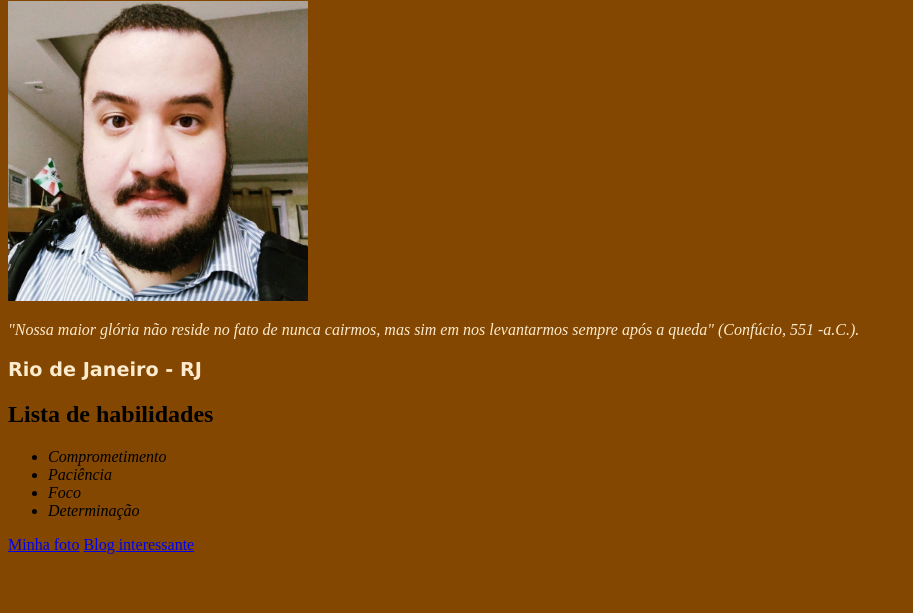
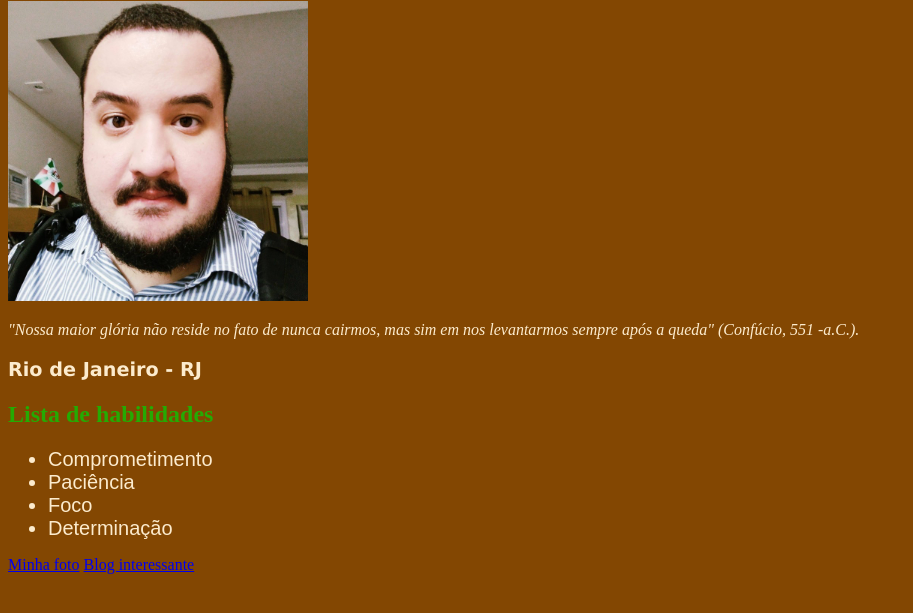
Before and after one commit to brunomessiasf/brunomessiasf.github.io, a plain HTML site: page html-dia1/portfolio.html in a window 1280 px wide. Shown: the part 105-718 px from the top of the page, without its empty margins (0-913 px from the left). Drawn offline with Linux system fonts and the light colour scheme.

Commit message:
Altera cores e estilo lista

```diff
--- a/html-dia1/portfolio.html
+++ b/html-dia1/portfolio.html
@@ -25,6 +25,35 @@
       font-size: larger;
       font-weight: 600;
     }
+    h2 {
+      color: #25aa03;
+    }
+
+
+
+    .Comprometimento {
+      font-size: 20px;
+      color: #fcebcd;
+      font-family: Arial, Helvetica, sans-serif;
+    }
+    .Paciência{
+      font-size: 20px;
+      color: #fcebcd;
+      font-family: Arial, Helvetica, sans-serif;
+    }
+    .Foco{
+      font-size: 20px;
+      color: #fcebcd;
+      font-family: Arial, Helvetica, sans-serif;
+    }
+    .Determinação {
+      font-size: 20px;
+      color: #fcebcd;
+      font-family: Arial, Helvetica, sans-serif;
+    }
+
+
+
 
 
 </style>
@@ -39,10 +68,10 @@
   <p class="resido">Rio de Janeiro - RJ</p>
   <h2>Lista de habilidades</h2>
   <ul>
-    <li class="Comprometimento"><em>Comprometimento</em></li>
-    <li class="Paciencia"><em>Paciência</em></li>
-    <li class="Foco"><em>Foco</em></li>
-    <li class="Determinação"><em>Determinação</em></li>
+    <li class="Comprometimento">Comprometimento</li>
+    <li class="Paciência">Paciência</li>
+    <li class="Foco">Foco</li>
+    <li class="Determinação">Determinação</li>
   </ul>
   <a href="#minha-foto">Minha foto</a>
   <a href="https://www.tecmundo.com.br/blog" target="_blank">Blog interessante</a>
```
